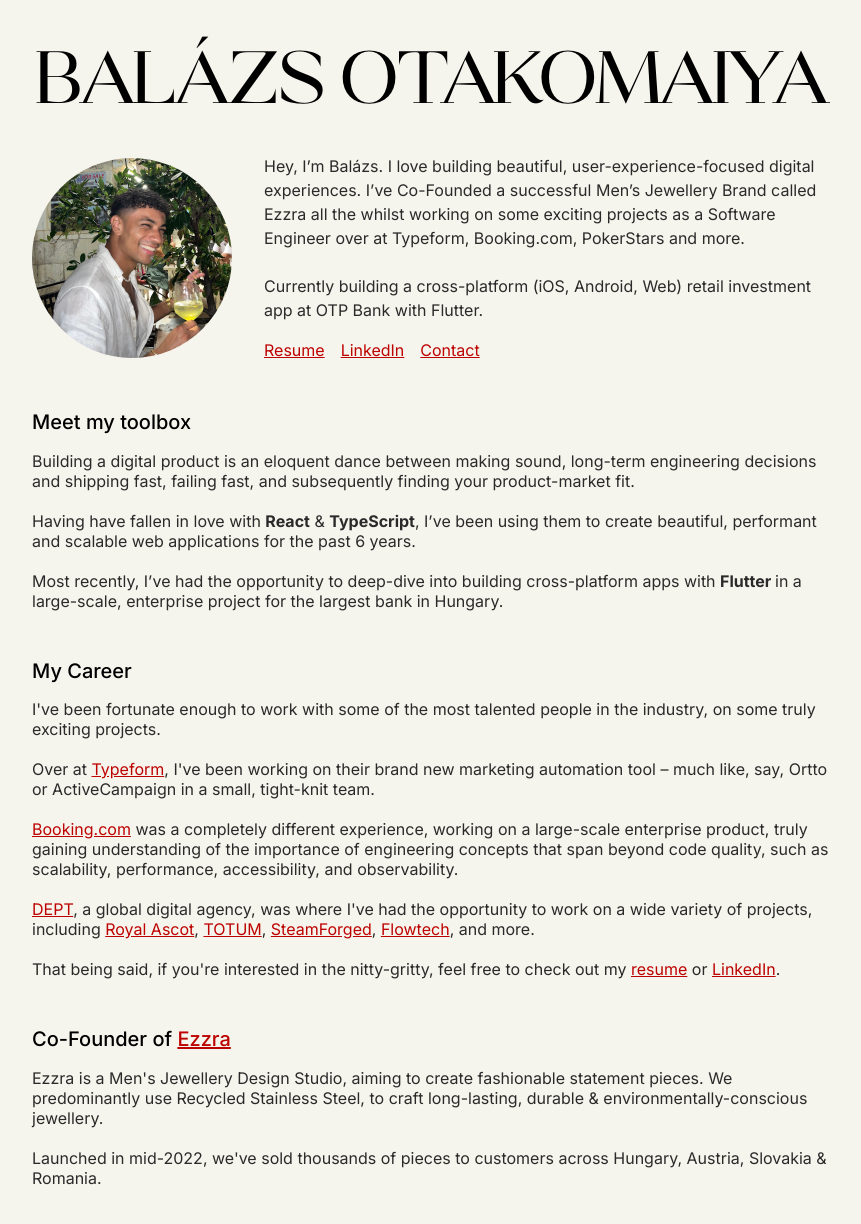
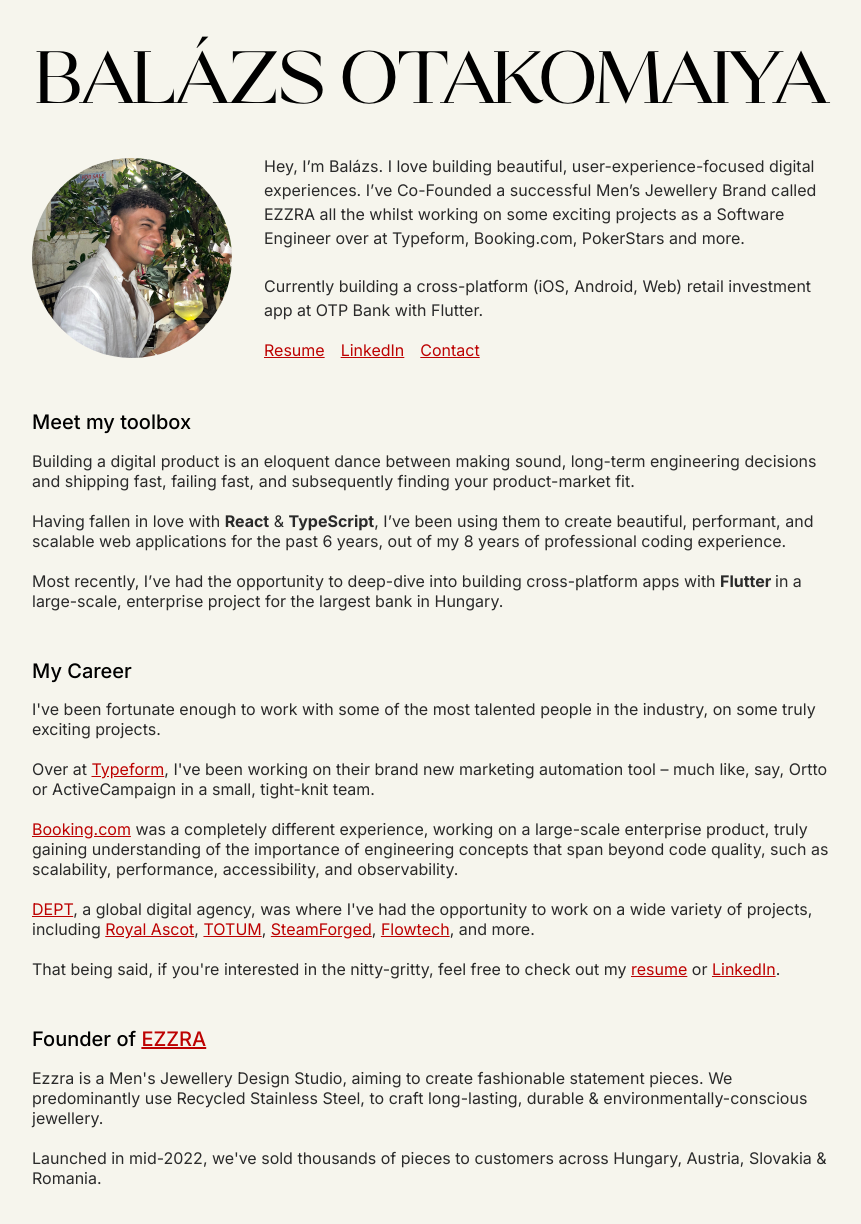
Before and after one commit to balazsotakomaiya/personal-site, a Next.js app: page / in a window 1280 px wide. Shown: the top 1224 px of the page, without its empty margins (208-1069 px from the left). Built offline with nearby package versions, Linux system fonts and the light colour scheme.

Commit message:
Updated resume, small corrections

```diff
--- a/app/page.tsx
+++ b/app/page.tsx
@@ -17,7 +17,7 @@
                 />
                 <Summary>
                     Hey, I’m Balázs. I love building beautiful, user-experience-focused digital experiences. I’ve
-                    Co-Founded a successful Men’s Jewellery Brand called Ezzra all the whilst working on some exciting
+                    Co-Founded a successful Men’s Jewellery Brand called EZZRA all the whilst working on some exciting
                     projects as a Software Engineer over at Typeform, Booking.com, PokerStars and more.
 
                     <br/> <br/>
@@ -43,9 +43,9 @@
 
                     <br/> <br/>
 
-                    Having have fallen in love with <b>React</b> & <b>TypeScript</b>, I’ve been using them to create
-                    beautiful, performant
-                    and scalable web applications for the past 6 years.
+                    Having fallen in love with <b>React</b> & <b>TypeScript</b>, I’ve been using them to create
+                    beautiful, performant, and scalable web applications for the past 6 years, out of my 8 years of
+                    professional coding experience.
 
                     <br/> <br/>
 
@@ -58,8 +58,7 @@
                 <Heading>My Career</Heading>
                 <Paragraph>
                     I&apos;ve been fortunate enough to work with some of the most talented people in the industry, on
-                    some
-                    truly exciting projects.
+                    some truly exciting projects.
 
                     <br/> <br/>
 
@@ -95,7 +94,7 @@
             </Section>
 
             <Section>
-                <Heading>Co-Founder of <Link target='_blank' href='https://ezzra.com'>Ezzra</Link></Heading>
+                <Heading>Founder of <Link target='_blank' href='https://ezzra.com'>EZZRA</Link></Heading>
                 <Paragraph>
                     Ezzra is a Men&apos;s Jewellery Design Studio, aiming to create fashionable statement pieces. We
                     predominantly use Recycled Stainless Steel, to craft long-lasting, durable &
@@ -104,8 +103,7 @@
                     <br/> <br/>
 
                     Launched in mid-2022, we&apos;ve sold thousands of pieces to customers across Hungary, Austria,
-                    Slovakia
-                    & Romania.
+                    Slovakia & Romania.
                 </Paragraph>
             </Section>
         </Container>
```
Also changed, not shown: 1 other file (tests, documents, lock files or other folders).
